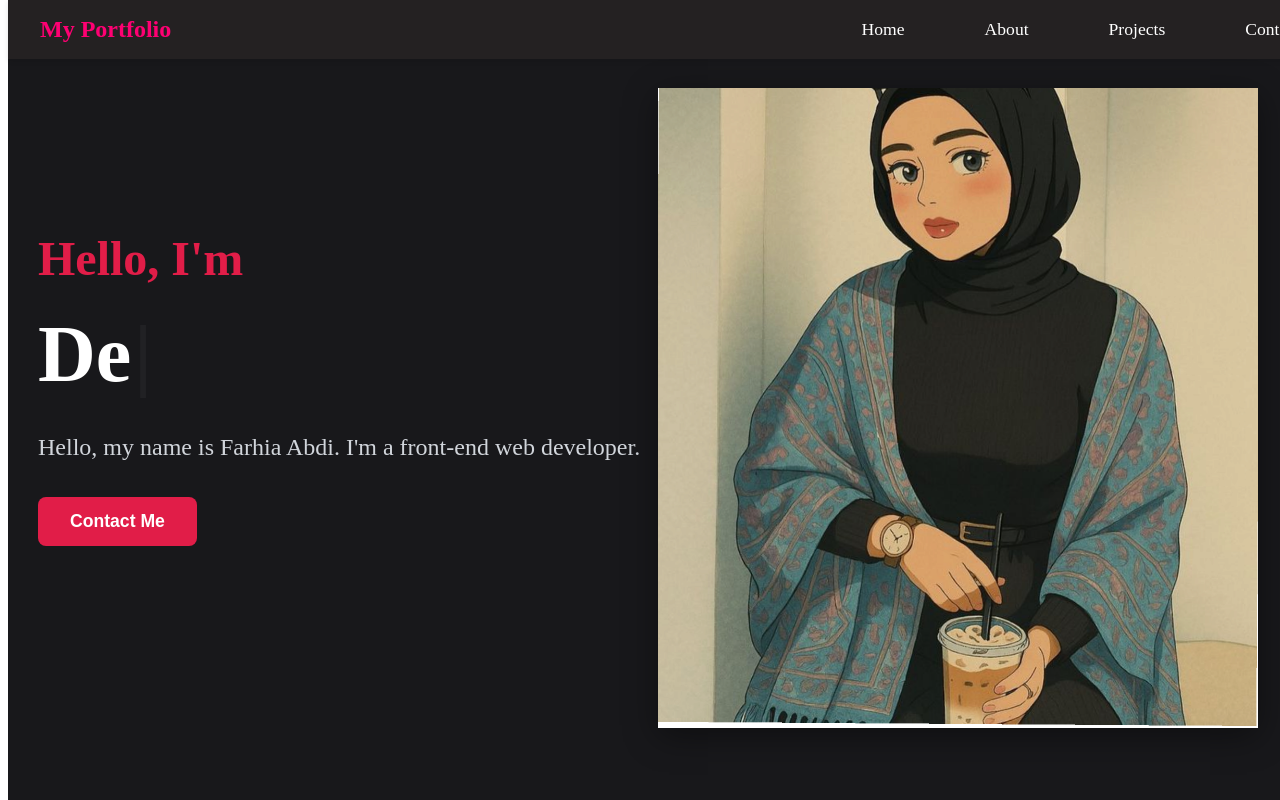
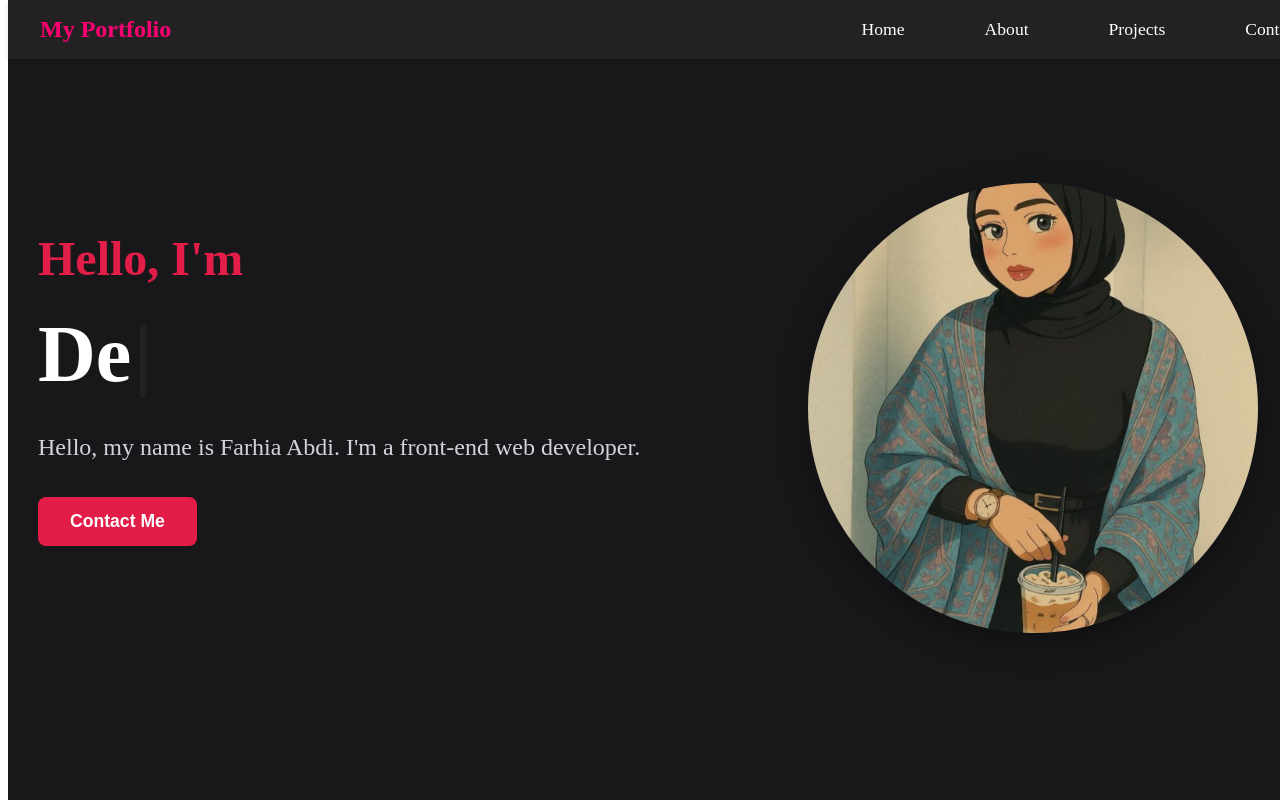
Before and after one commit to fariha-44/portfolio, a React (Vite) app: page / in a window 1280 px wide. Shown: the top 800 px of the page. Built offline with nearby package versions, Linux system fonts and the light colour scheme.

Commit message:
Made hero image rounded

```diff
--- a/src/components/hero/hero.css
+++ b/src/components/hero/hero.css
@@ -94,9 +94,9 @@
   align-items: center;
 }
 .profile-img {
-  width: 600px;
-  height: 80vh;
+  width: 450px;
+  height: 450px;
   object-fit: cover;
+  border-radius: 50%;
   box-shadow: 0 8px 32px rgba(0,0,0,0.4);
-  border-radius: 0;
 }
```
